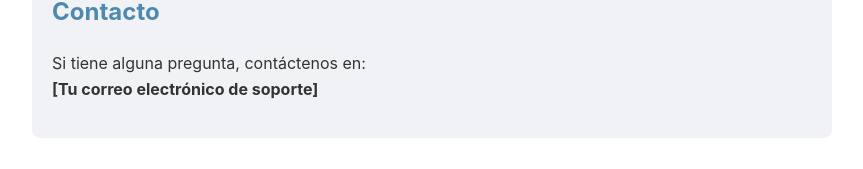
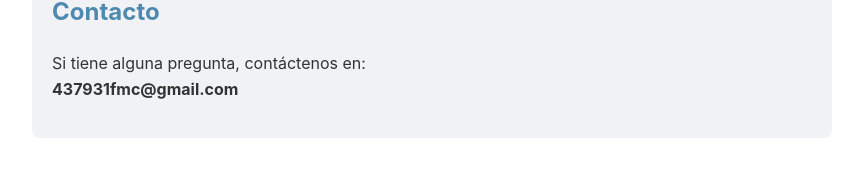
Before and after one commit to Perico-mc/Pol-tica-de-Privacidad---Control-Tv-Samsung, a plain HTML site: page index.html in a window 1280 px wide. Shown: the part 1068-1237 px from the top of the page, without its empty margins (208-1071 px from the left). Drawn offline with Linux system fonts and the light colour scheme.

Commit message:
Update index.html

```diff
--- a/index.html
+++ b/index.html
@@ -44,7 +44,7 @@
     <div class="contact-box">
         <h2>Contacto</h2>
         <p>Si tiene alguna pregunta, contáctenos en:<br>
-        <strong>[Tu correo electrónico de soporte]</strong></p>
+        <strong>437931fmc@gmail.com</strong></p>
     </div>
 </body>
 </html>
```
